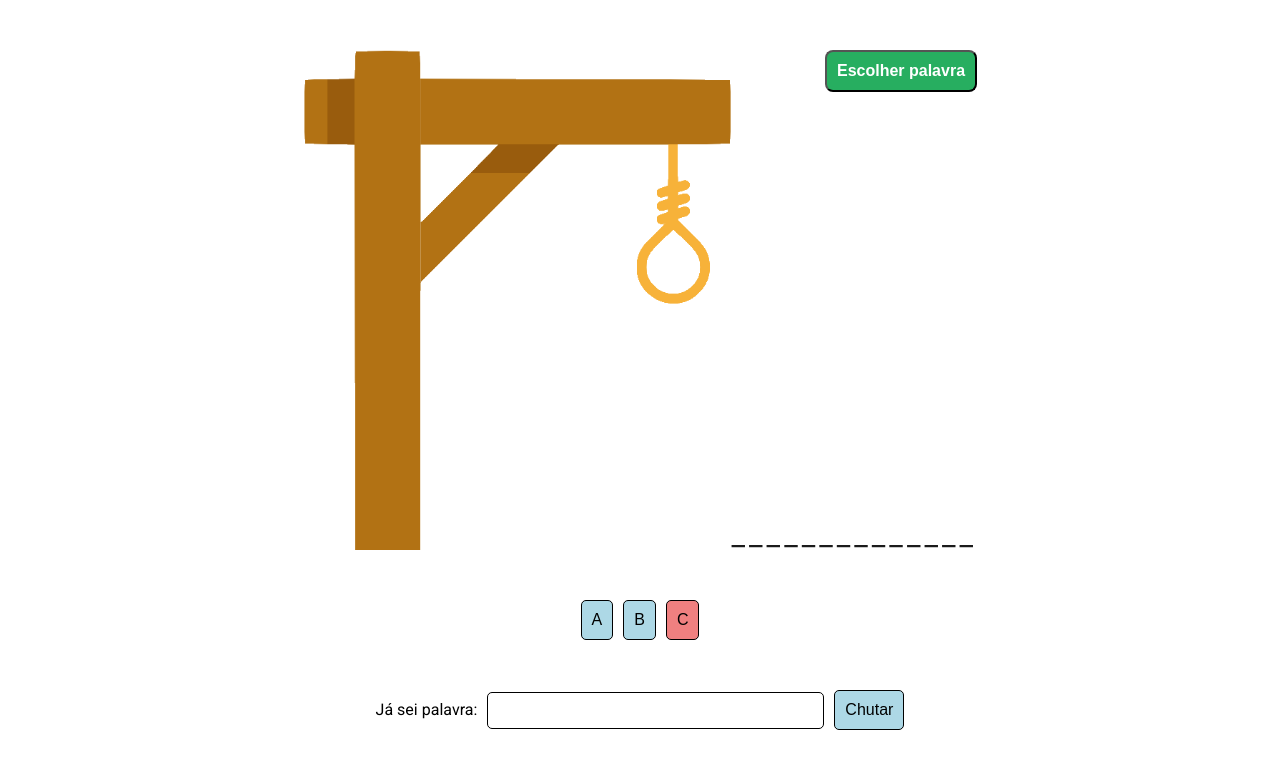
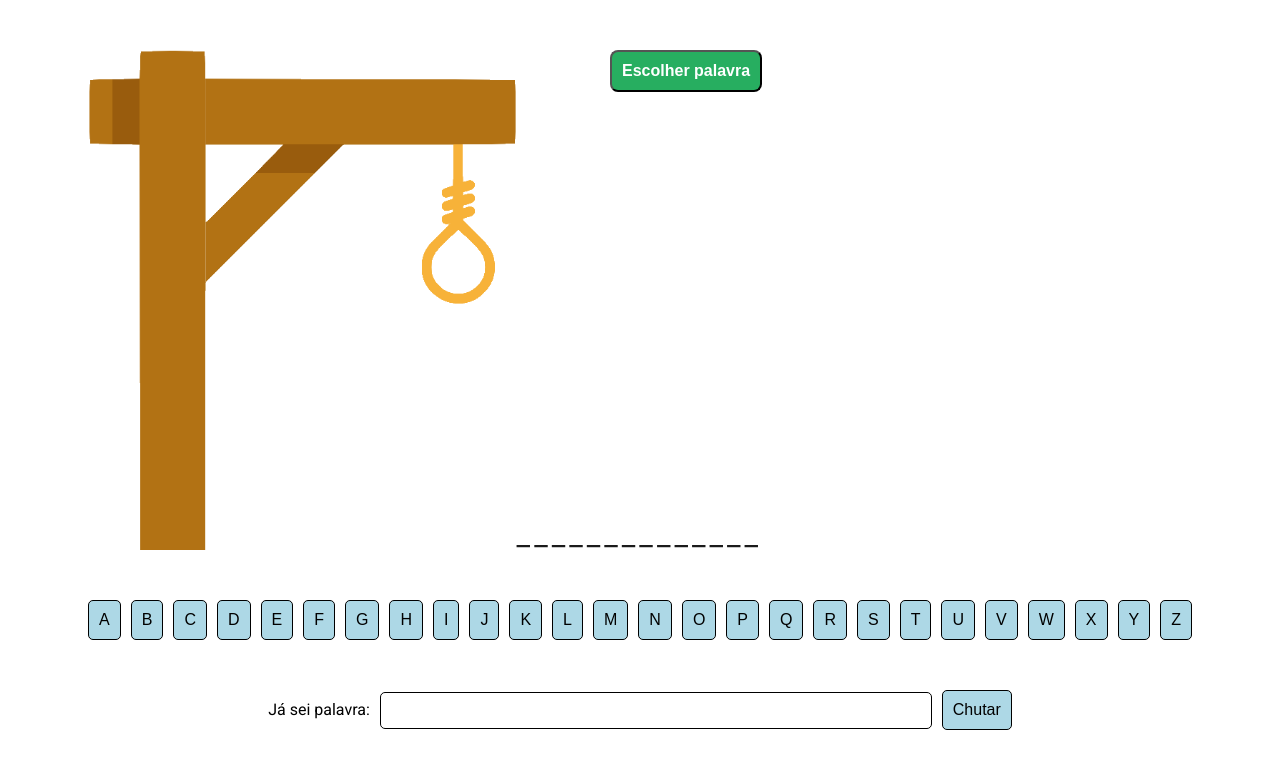
Before and after one commit to macielvini/driven-projeto8-jogoforca, a JavaScript app: page / in a window 1280 px wide. Shown: the top 768 px of the page. Built offline with nearby package versions, Linux system fonts and the light colour scheme.

Commit message:
Os botões de letras são um map do array de alfabeto

```diff
--- a/public/styles/style.css
+++ b/public/styles/style.css
@@ -22,7 +22,7 @@
   padding: 50px;
 }
 
-.topo {
+.jogo {
   width: 100%;
   display: flex;
 
--- a/src/components/App.js
+++ b/src/components/App.js
@@ -1,26 +1,20 @@
+import Jogo from "./Jogo";
+import Letras from "./Letras";
+
 export default function App() {
+  const alfabeto = ["a", "b", "c", "d", "e", "f", "g", "h", "i", "j", "k", "l", "m", "n", "o", "p", "q", "r", "s", "t", "u", "v", "w", "x", "y", "z"];
+
   return (
     <div class="container" >
       <div>
 
-        <div class="topo">
-          <div class="forca">
-            <img src="assets/forca0.png" alt="forca" />
-          </div>
-          <div class="direita">
-            <button class="escolher-palavra">Escolher palavra</button>
-            <p>______________</p>
-          </div>
-        </div>
+        <Jogo />
 
         <div class="controles">
 
           <div class="letras">
             <ul>
-              <li> <button>A</button></li>
-              <li> <button>B</button></li>
-              <li><button disabled="disabled">C</button></li>
-
+              {alfabeto.map((l) => <Letras letra={l} />)}
             </ul>
           </div>
 
--- a/src/components/Jogo.js
+++ b/src/components/Jogo.js
@@ -0,0 +1,14 @@
+export default function Jogo() {
+
+  return (
+    <div class="jogo">
+      <div class="forca">
+        <img src="assets/forca0.png" alt="forca" />
+      </div>
+      <div class="direita">
+        <button class="escolher-palavra">Escolher palavra</button>
+        <p>______________</p>
+      </div>
+    </div>
+  )
+}
--- a/src/components/Letras.js
+++ b/src/components/Letras.js
@@ -0,0 +1,8 @@
+export default function Letras(props) {
+
+  const { estaAtivado, letra } = props;
+
+  return (
+    <li> <button>{letra.toUpperCase()}</button></li>
+  )
+}
```
Also changed, not shown: src/components/Palavras.js (added, +24 -0 lines).
